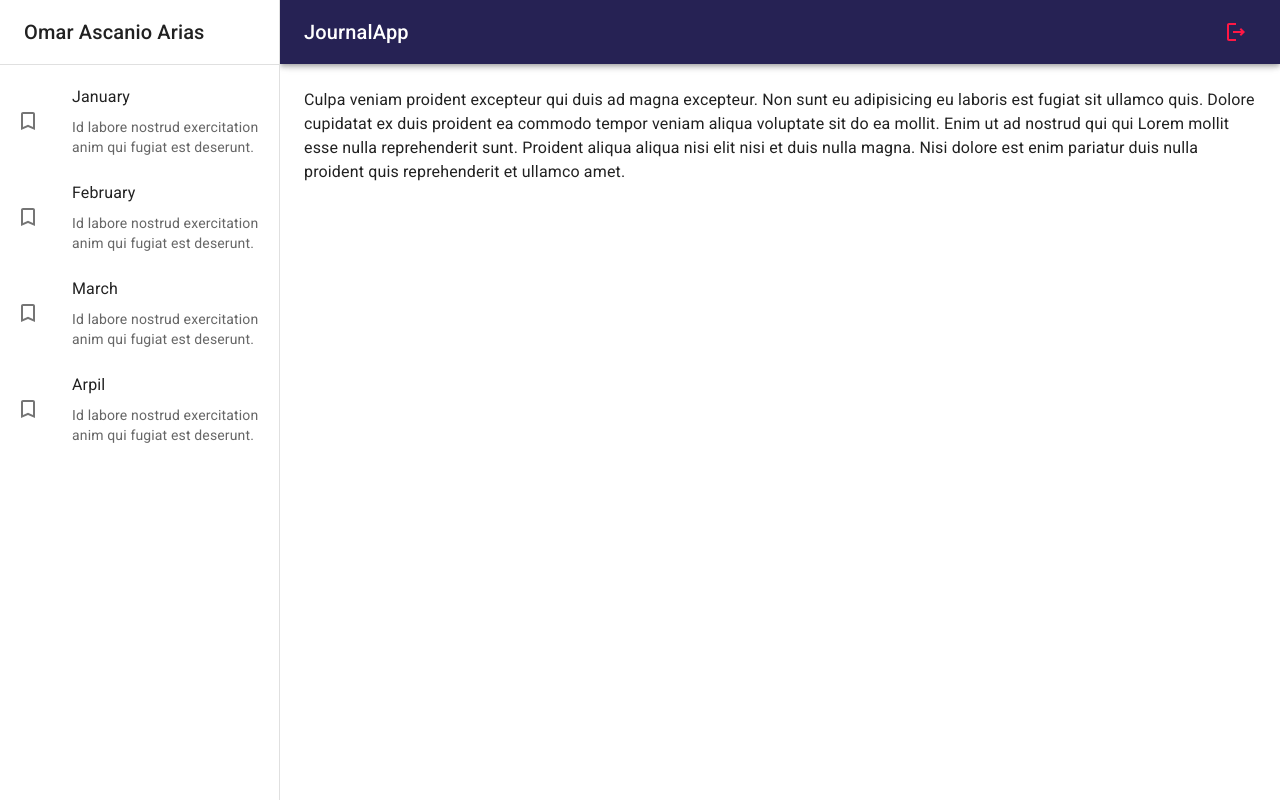
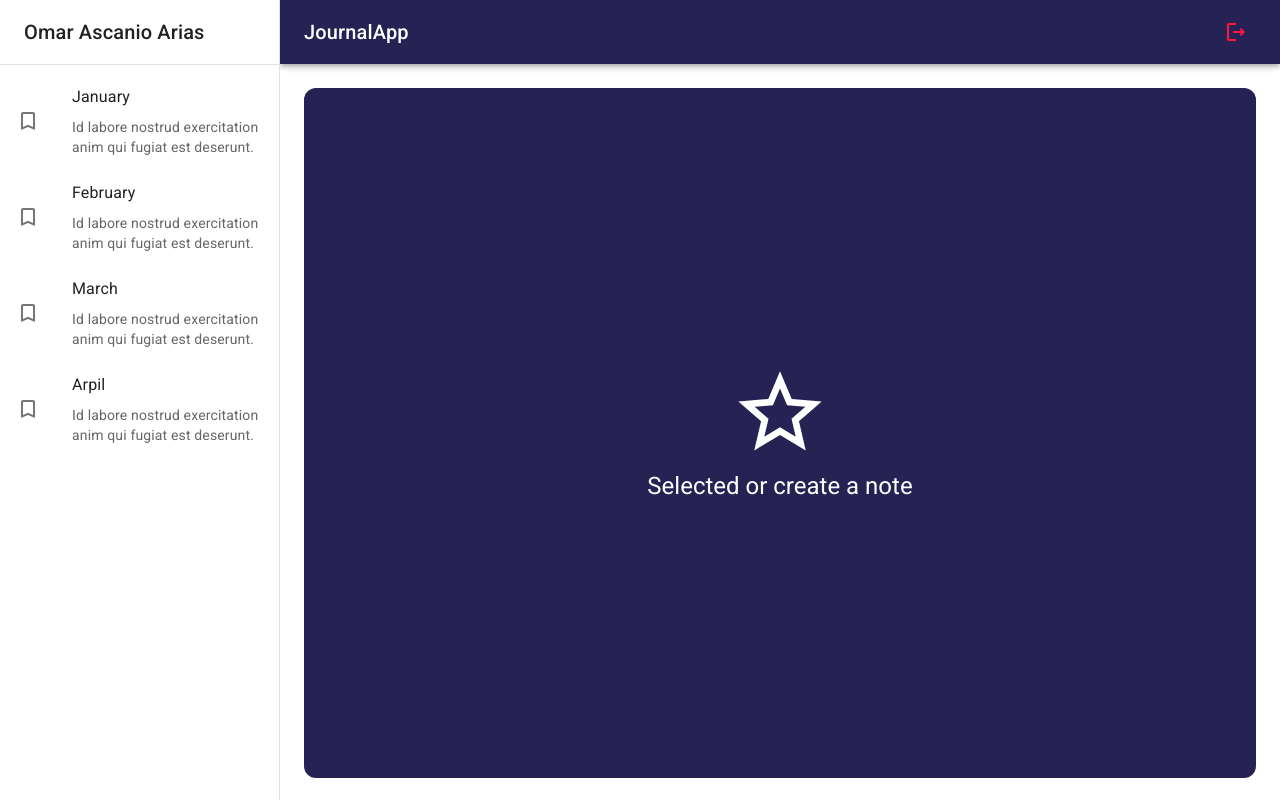
Before and after one commit to Omared250/JournalApp, a React (Vite) app: page / in a window 1280 px wide. Built offline with nearby package versions, Linux system fonts and the light colour scheme.

Commit message:
None note selected view

```diff
--- a/src/journal/pages/JournalPage.jsx
+++ b/src/journal/pages/JournalPage.jsx
@@ -1,17 +1,10 @@
-import { Typography } from "@mui/material";
 import { JournalLayout } from "../layout/JournalLayout";
+import { NothingSelectedView } from '../views';
 
 export const JournalPage = () => {
     return (
         <JournalLayout>
-            <Typography>
-                Culpa veniam proident excepteur qui duis ad magna excepteur.
-                Non sunt eu adipisicing eu laboris est fugiat sit ullamco quis. Dolore cupidatat ex
-                duis proident ea commodo tempor veniam aliqua voluptate sit do ea mollit. Enim ut ad nostrud
-                qui qui Lorem mollit esse nulla reprehenderit sunt. Proident aliqua aliqua nisi elit
-                nisi et duis nulla magna. Nisi dolore est enim pariatur duis nulla proident quis reprehenderit
-                et ullamco amet.
-            </Typography>
+            <NothingSelectedView />
         </JournalLayout>
     )
 }
--- /dev/null
+++ b/src/journal/views/NothingSelectedView.jsx
@@ -0,0 +1,25 @@
+import { StarOutline } from "@mui/icons-material"
+import { Grid, Typography } from "@mui/material"
+
+export const NothingSelectedView = () => {
+    return (
+        <Grid
+            container
+            spacing={ 0 }
+            direction="column"
+            alignItems="center"
+            justifyContent="center"
+            sx={{ minHeight: 'calc(100vh - 110px)', backgroundColor: 'primary.main', borderRadius: 3}}>
+
+                <Grid item xs={ 12 }>
+                    <StarOutline sx={{ fontSize: 100, color: 'white' }}/>
+                </Grid>
+                <Grid item>
+                    <Typography color="white" variant="h5">
+                        Selected or create a note
+                    </Typography>
+                </Grid>
+
+        </Grid>
+    )
+}
--- /dev/null
+++ b/src/journal/views/index.js
@@ -0,0 +1 @@
+export * from './NothingSelectedView';
```
